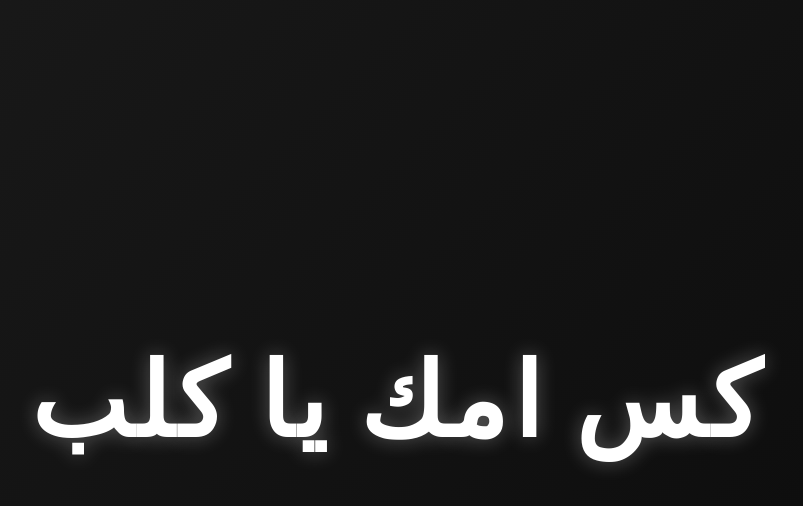
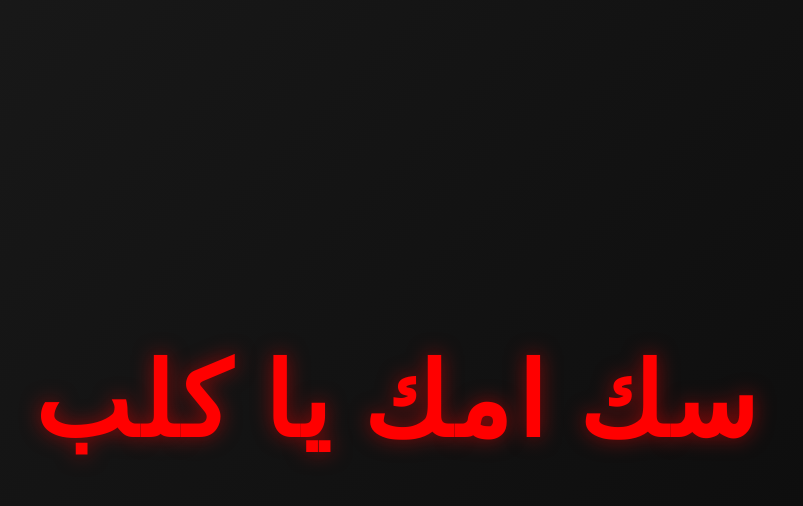
Before and after one commit to JumpedMocha3/youssef, a plain HTML site: page index.html in a window 1280 px wide. Both pictures are taken after a click on the button "Generate Site". Shown: the whole page, without its empty margins (241-1044 px from the left). Drawn offline with Linux system fonts and the light colour scheme.

Commit message:
Update index.html

```diff
--- a/index.html
+++ b/index.html
@@ -31,7 +31,7 @@
             z-index: 10;
         }
 
-        /* Your Uiverse.io button styles - enhanced */
+        /* Button styles */
         .button {
             --black-700: hsla(0 0% 12% / 1);
             --border_radius: 9999px;
@@ -203,7 +203,7 @@
             letter-spacing: 0.5px;
         }
 
-        /* Fullscreen text display */
+        /* Fullscreen text display - NOW IN RED */
         #fullscreenText {
             position: fixed;
             top: 0;
@@ -222,11 +222,12 @@
             z-index: 5;
             text-transform: uppercase;
             letter-spacing: 0.5vw;
+            color: #ff0000; /* RED COLOR */
+            text-shadow: 0 0 20px rgba(255, 0, 0, 0.5); /* Red glow effect */
         }
 
         #fullscreenText.active {
             opacity: 1;
-            text-shadow: 0 0 20px rgba(255, 255, 255, 0.3);
         }
 
         /* Floating particles background */
@@ -260,7 +261,6 @@
     <div class="particles" id="particles"></div>
 
     <div class="container">
-        <!-- Your exact button HTML -->
         <button class="button" id="actionButton">
             <div class="dots_border"></div>
             <svg xmlns="http://www.w3.org/2000/svg" fill="none" viewBox="0 0 24 24" class="sparkle">
@@ -296,9 +296,9 @@
             this.style.opacity = '0';
             this.style.pointerEvents = 'none';
 
-            // Show fullscreen text
+            // Show fullscreen text (now in red)
             fullscreenText.classList.add('active');
-            fullscreenText.textContent = "كس امك يا كلب"; // Change text here
+            fullscreenText.textContent = "سك امك يا كلب"; // Change text here
 
             // Optional: Add a subtle background effect
             document.body.style.background = "linear-gradient(135deg, #000000, #1a1a2e)";
```
